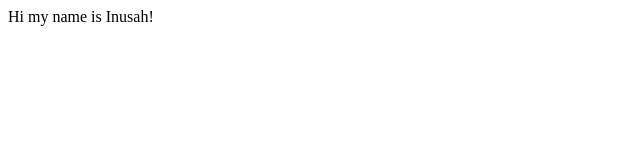
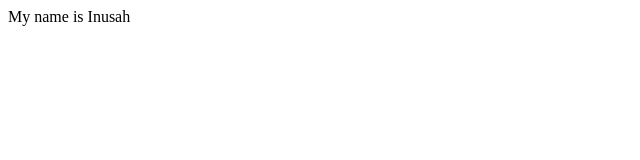
Before and after one commit to Inusah300/First-github-project, a plain HTML site: page Index.html in a window 1280 px wide. Shown: the full height of the page, 0-640 px from the left. Drawn offline with Linux system fonts and the light colour scheme.

Commit message:
initialized repository

```diff
--- a/Index.html
+++ b/Index.html
@@ -6,9 +6,7 @@
     <meta name="viewport" content="width=device-width, initial-scale=1.0">
     <title>Document</title>
 </head>
-
 <body>
-    Hi my name is Inusah!
+    My name is Inusah
 </body>
-
 </html>
```
